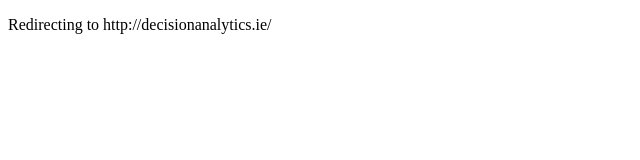
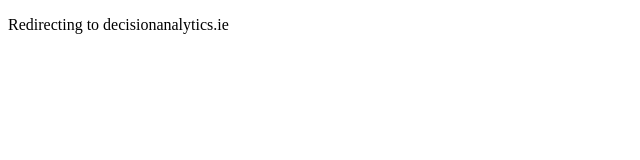
Before and after one commit to decisionanalyticsltd/decisionanalyticseu.github.io, a plain HTML site: page index.html in a window 1280 px wide. Shown: the full height of the page, 0-640 px from the left. Drawn offline with Linux system fonts and the light colour scheme.

Commit message:
Update index.html

```diff
--- a/index.html
+++ b/index.html
@@ -1,10 +1,10 @@
 <!DOCTYPE html>
 <html>
    <head>
-      <title>HTML Meta Tag</title>
+      <title>Decision Analytics</title>
       <meta http-equiv = "refresh" content = "2; url = http://decisionanalytics.ie/" />
    </head>
    <body>
-      <p>Redirecting to http://decisionanalytics.ie/</p>
+      <p>Redirecting to decisionanalytics.ie</p>
    </body>
 </html>
```
